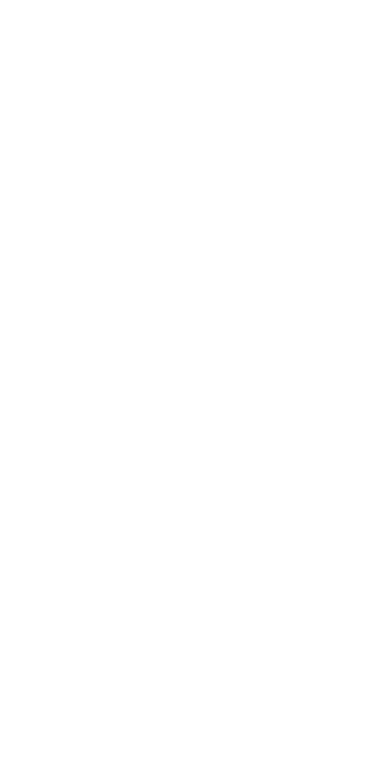
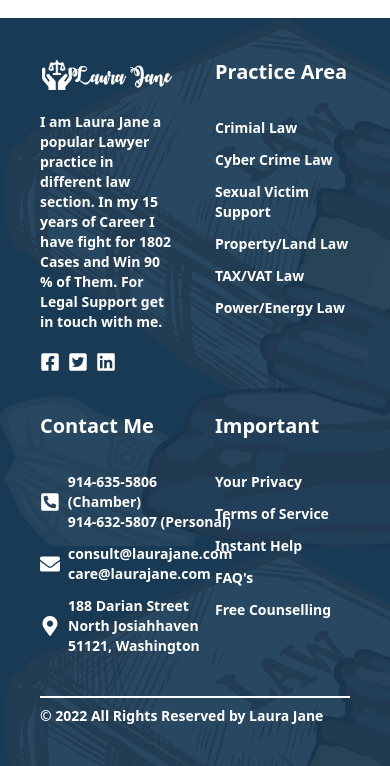
Before and after one commit to saadhossain/laura-jane, a React (Create React App) app: page / in a window 390 px wide. Shown: the part 382-1148 px from the top of the page. Before the commit the page ends 844 px from the top, so only its background shows below. Built offline with nearby package versions, Linux system fonts and the light colour scheme; no server answers.

Commit message:
Responsive Footer Added

```diff
--- /dev/null
+++ b/src/Componets/Footer.js
@@ -0,0 +1,83 @@
+import React from 'react';
+import { FaEnvelope, FaFacebookSquare, FaLinkedin, FaMapMarkerAlt, FaPhoneSquareAlt, FaTwitterSquare } from 'react-icons/fa';
+import { Link } from 'react-router-dom';
+import logo from '../assests/laura-jane-white.png';
+import './footer.css';
+const Footer = () => {
+    return (
+        <div className='p-10 footer flex flex-col'>
+            <div className='w-full lg:w-10/12 mx-auto grid grid-cols-2 lg:grid-cols-4 gap-10 text-white'>
+                {/* Footer Widget 1 */}
+                <div>
+                    <img src={logo} alt='Laura jane Logo' />
+                    <p className='font-semibold my-5'>
+                        I am Laura Jane a popular Lawyer practice in different law section.
+                        In my 15 years of Career I have fight for 1802 Cases and Win 90 % of Them.
+                        For Legal Support get in touch with me.
+                    </p>
+                    <div className='flex gap-2'>
+                        <Link to=''><FaFacebookSquare className='w-5 h-5 lg:w-8 lg:h-8'></FaFacebookSquare></Link>
+                        <Link to=''><FaTwitterSquare className='w-5 h-5 lg:w-8 lg:h-8'></FaTwitterSquare></Link>
+                        <Link to=''><FaLinkedin className='w-5 h-5 lg:w-8 lg:h-8'></FaLinkedin></Link>
+                    </div>
+                </div>
+                {/* Footer Widget 2 */}
+                <div>
+                    <h3 className='text-xl lg:text-3xl font-bold'>Practice Area</h3>
+                    <ul className='mt-8 font-semibold flex flex-col gap-3'>
+                        <li><Link>Crimial Law</Link></li>
+                        <li><Link>Cyber Crime Law</Link></li>
+                        <li><Link>Sexual Victim Support</Link></li>
+                        <li><Link>Property/Land Law</Link></li>
+                        <li><Link>TAX/VAT Law</Link></li>
+                        <li><Link>Power/Energy Law</Link></li>
+                    </ul>
+                </div>
+                {/* Footer Widget 3 */}
+                <div>
+                    <h3 className='text-xl lg:text-3xl font-bold'>Contact Me</h3>
+                    <ul className='mt-8 font-semibold flex flex-col gap-3'>
+                        <li>
+                            <Link className='flex items-center gap-2'>
+                                <FaPhoneSquareAlt className='w-5 h-5 lg:w-8 lg:h-8'></FaPhoneSquareAlt>
+                                914-635-5806 (Chamber)<br />
+                                914-632-5807 (Personal)
+                            </Link>
+                        </li>
+                        <li>
+                            <Link className='flex items-center gap-2'>
+                                <FaEnvelope className='w-5 h-5 lg:w-8 lg:h-8'></FaEnvelope>
+                                consult@laurajane.com<br />
+                                care@laurajane.com
+                            </Link>
+                        </li>
+                        <li>
+                            <Link className='flex items-center gap-2'>
+                                <FaMapMarkerAlt className='w-5 h-5 lg:w-8 lg:h-8'></FaMapMarkerAlt>
+                                188 Darian Street<br />
+                                North Josiahhaven<br />
+                                51121, Washington
+                            </Link>
+                        </li>
+                    </ul>
+                </div>
+                {/* Footer Widget 4 */}
+                <div>
+                    <h3 className='text-xl lg:text-3xl font-bold'>Important</h3>
+                    <ul className='mt-8 font-semibold flex flex-col gap-3'>
+                        <li><Link>Your Privacy</Link></li>
+                        <li><Link>Terms of Service</Link></li>
+                        <li><Link>Instant Help</Link></li>
+                        <li><Link>FAQ's</Link></li>
+                        <li><Link>Free Counselling</Link></li>
+                    </ul>
+                </div>
+            </div>
+            <div className='border-t-2 border-white w-full lg:w-10/12 mx-auto text-white font-semibold'>
+                <p className='pt-2'>&copy; 2022 All Rights Reserved by Laura Jane</p>
+            </div>
+        </div>
+    );
+};
+
+export default Footer;
--- /dev/null
+++ b/src/Componets/footer.css
@@ -0,0 +1,4 @@
+.footer{
+    background-image: url('../assests//footer-background.png');
+    background-color: #183a55;
+}
--- a/src/Layout/Main.js
+++ b/src/Layout/Main.js
@@ -1,5 +1,6 @@
 import React from 'react';
 import { Outlet } from 'react-router-dom';
+import Footer from '../Componets/Footer';
 import Header from '../Componets/Header';
 
 const Main = () => {
@@ -7,6 +8,7 @@
         <div>
             <Header></Header>
             <Outlet></Outlet>
+            <Footer></Footer>
         </div>
     );
 };
```
Also changed, not shown: src/assests/footer-background.png (added).
